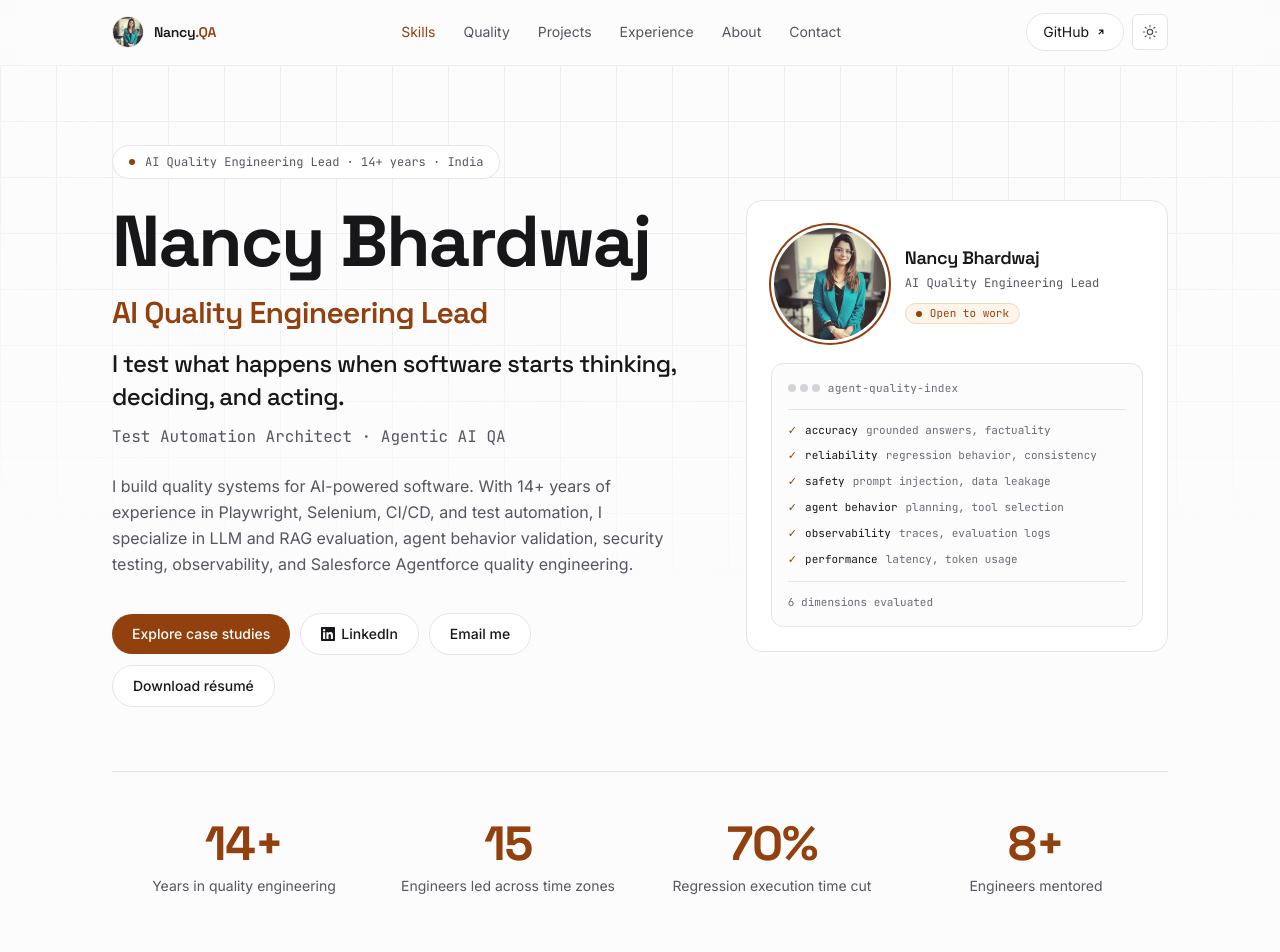
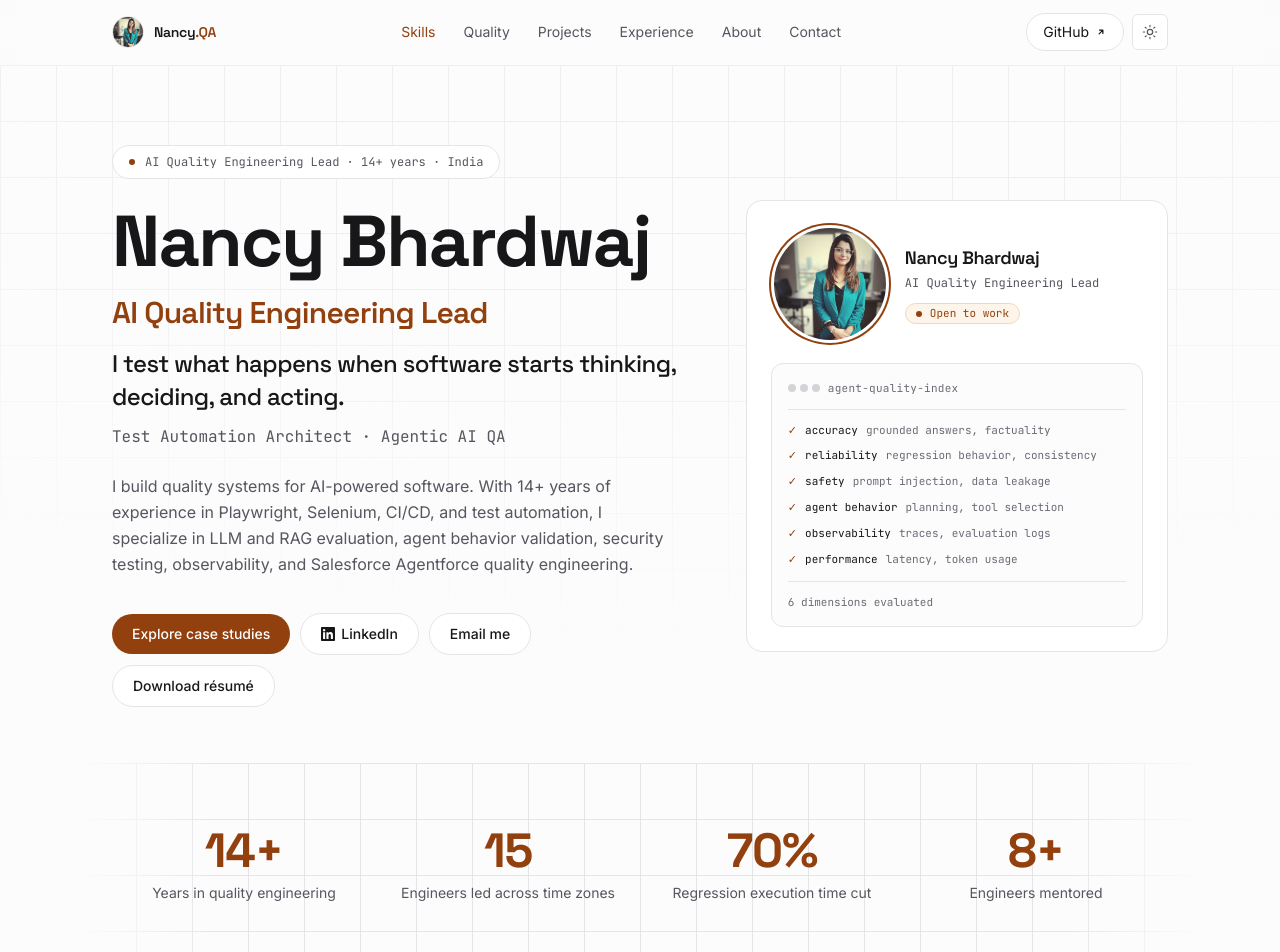
Before and after one commit to nancybhardwaj89/nancybhardwaj-portfolio, a Next.js app: page / in a window 1280 px wide. Shown: the top 952 px of the page. Built offline with nearby package versions, Linux system fonts and the light colour scheme.

Commit message:
Put the stats band on a visible grid, as in the reference

```diff
--- a/src/app/globals.css
+++ b/src/app/globals.css
@@ -137,6 +137,45 @@ html {
 }
 
 /* ---------------------------------------------------------------------------
+   Grid band, used behind the stats. Same blueprint grid as the hero, but
+   faded at the left and right edges instead of the bottom, so the row of
+   figures sits on visible cells rather than flat ground.
+   --------------------------------------------------------------------------- */
+.grid-band {
+  position: relative;
+  isolation: isolate;
+}
+
+.grid-band::before {
+  content: "";
+  position: absolute;
+  inset: -1.5rem -2rem;
+  z-index: -1;
+  background-image: linear-gradient(
+      to right,
+      var(--border) 1px,
+      transparent 1px
+    ),
+    linear-gradient(to bottom, var(--border) 1px, transparent 1px);
+  background-size: 56px 56px;
+  -webkit-mask-image: linear-gradient(
+    to right,
+    transparent,
+    #000 12%,
+    #000 88%,
+    transparent
+  );
+  mask-image: linear-gradient(
+    to right,
+    transparent,
+    #000 12%,
+    #000 88%,
+    transparent
+  );
+  pointer-events: none;
+}
+
+/* ---------------------------------------------------------------------------
    Scroll-in motion. Sections start slightly offset and settle once visible.
    --------------------------------------------------------------------------- */
 .reveal {
--- a/src/components/sections/Hero.tsx
+++ b/src/components/sections/Hero.tsx
@@ -178,7 +178,7 @@ export function Hero() {
 
         {/* Stats band — every figure traceable to a CV claim. */}
         <Reveal delay={180}>
-          <dl className="mt-14 grid grid-cols-2 gap-y-10 border-t border-border pt-12 sm:mt-16 sm:grid-cols-4">
+          <dl className="grid-band mt-16 grid grid-cols-2 gap-y-10 py-10 sm:mt-20 sm:grid-cols-4">
             {stats.map((stat) => (
               // column-reverse so the value reads first visually while the
               // markup keeps its natural dt-then-dd order for assistive tech.
```
